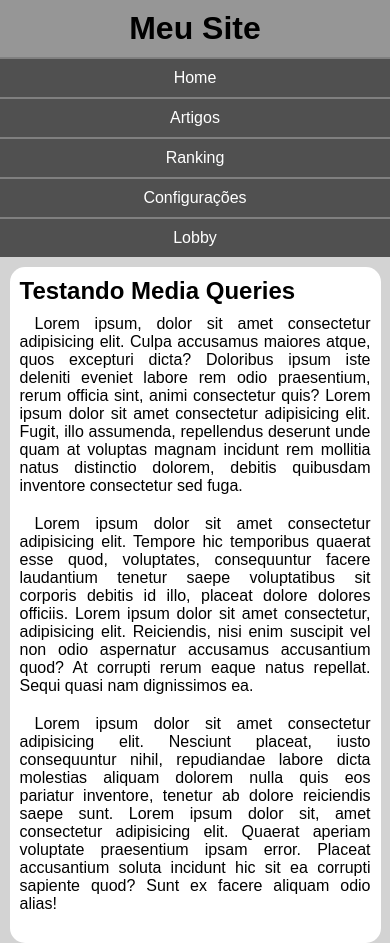
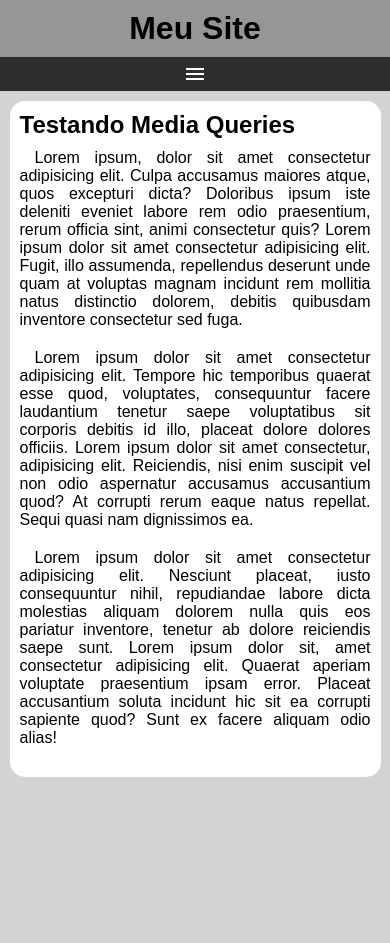
Before and after one commit to luanoliverr/HTML-CSS, a plain HTML site: page Exercícios/ex026/mq005/index.html in a window 390 px wide. After the commit the page ends 844 px from the top, so only its background shows below. Drawn offline with nearby package versions, Linux system fonts and the light colour scheme.

Commit message:
exercicio 26 media query

```diff
--- a/Exercícios/ex026/mq005/estilos/style.css
+++ b/Exercícios/ex026/mq005/estilos/style.css
@@ -19,8 +19,22 @@
     padding: 10px;
 }
 
+span#burger {
+    background-color: rgb(46, 46, 46);
+    color: white;
+    display: block;
+    text-align: center;
+    padding: 5px;
+    cursor: pointer;
+}
+
+span#burger:hover {
+    background-color: white;
+    color: rgb(27, 27, 27);
+}
+
 menu {
-    display: block;
+    display: none;
 }
 
 menu > ul {
--- a/Exercícios/ex026/mq005/index.html
+++ b/Exercícios/ex026/mq005/index.html
@@ -4,12 +4,14 @@
     <meta charset="UTF-8">
     <meta name="viewport" content="width=device-width, initial-scale=1.0">
     <title>Menu Responsivo</title>
+    <link rel="stylesheet" href="https://fonts.googleapis.com/css2?family=Material+Symbols+Outlined:opsz,wght,FILL,GRAD@20..48,100..700,0..1,-50..200&icon_names=menu" />
     <link rel="stylesheet" href="estilos/style.css">
 </head>
 <body>
     <header>
         <h1>Meu Site</h1>
-        <menu>
+        <span id="burger" class="material-symbols-outlined" onclick="clickMenu()">menu</span>
+        <menu id="itens">
             <ul>
                 <li><a href="#">Home</a></li>
                 <li><a href="#">Artigos</a></li>
@@ -28,5 +30,15 @@
             <p>Lorem ipsum dolor sit amet consectetur adipisicing elit. Nesciunt placeat, iusto consequuntur nihil, repudiandae labore dicta molestias aliquam dolorem nulla quis eos pariatur inventore, tenetur ab dolore reiciendis saepe sunt. Lorem ipsum dolor sit, amet consectetur adipisicing elit. Quaerat aperiam voluptate praesentium ipsam error. Placeat accusantium soluta incidunt hic sit ea corrupti sapiente quod? Sunt ex facere aliquam odio alias!</p>
         </article>
     </main>
+    <script>
+        function clickMenu() {
+            if (itens.style.display == 'block') {
+                itens.style.display = 'none'
+            }
+            else {
+                itens.style.display = 'block'
+            }
+        }
+    </script>
 </body>
 </html>
```
